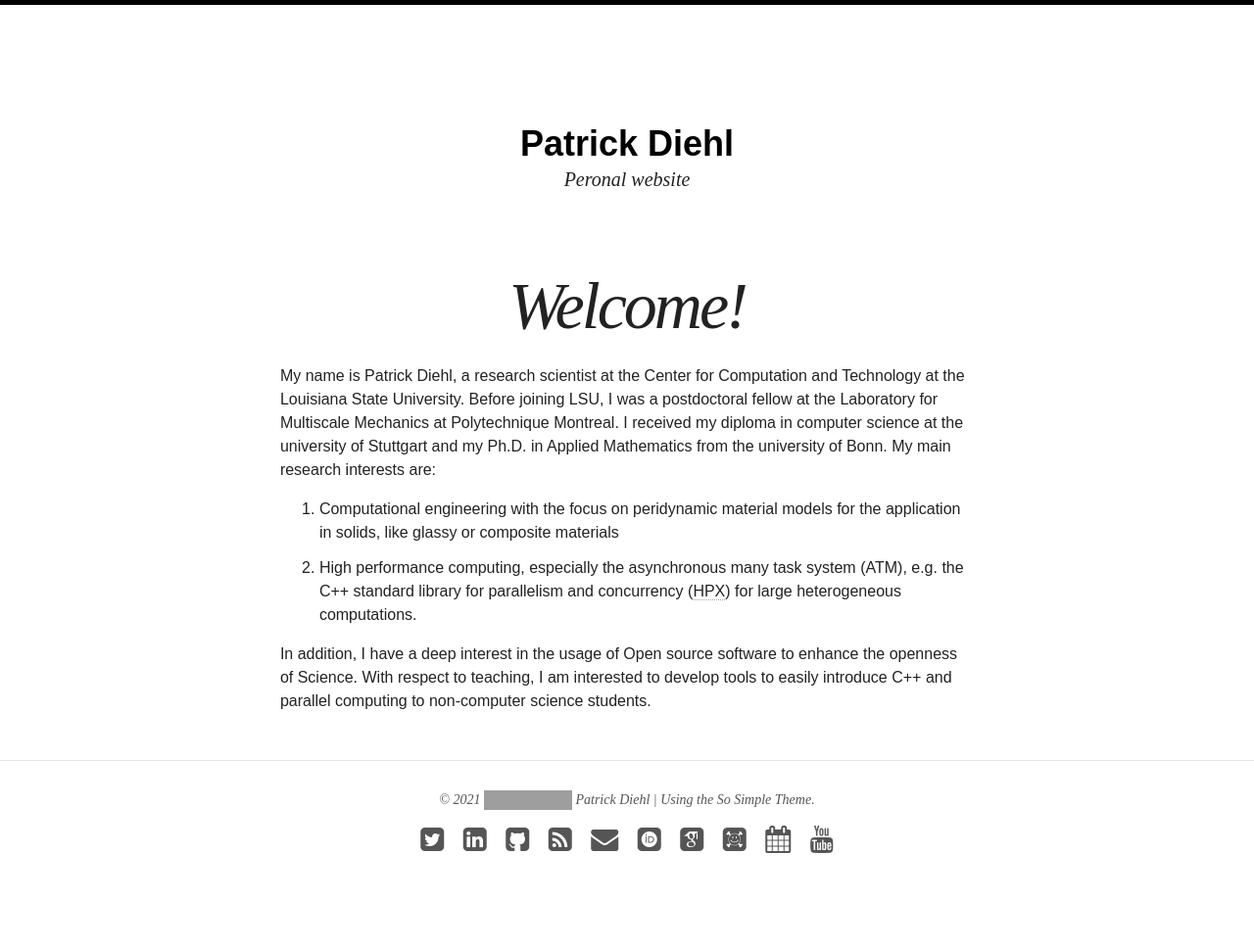
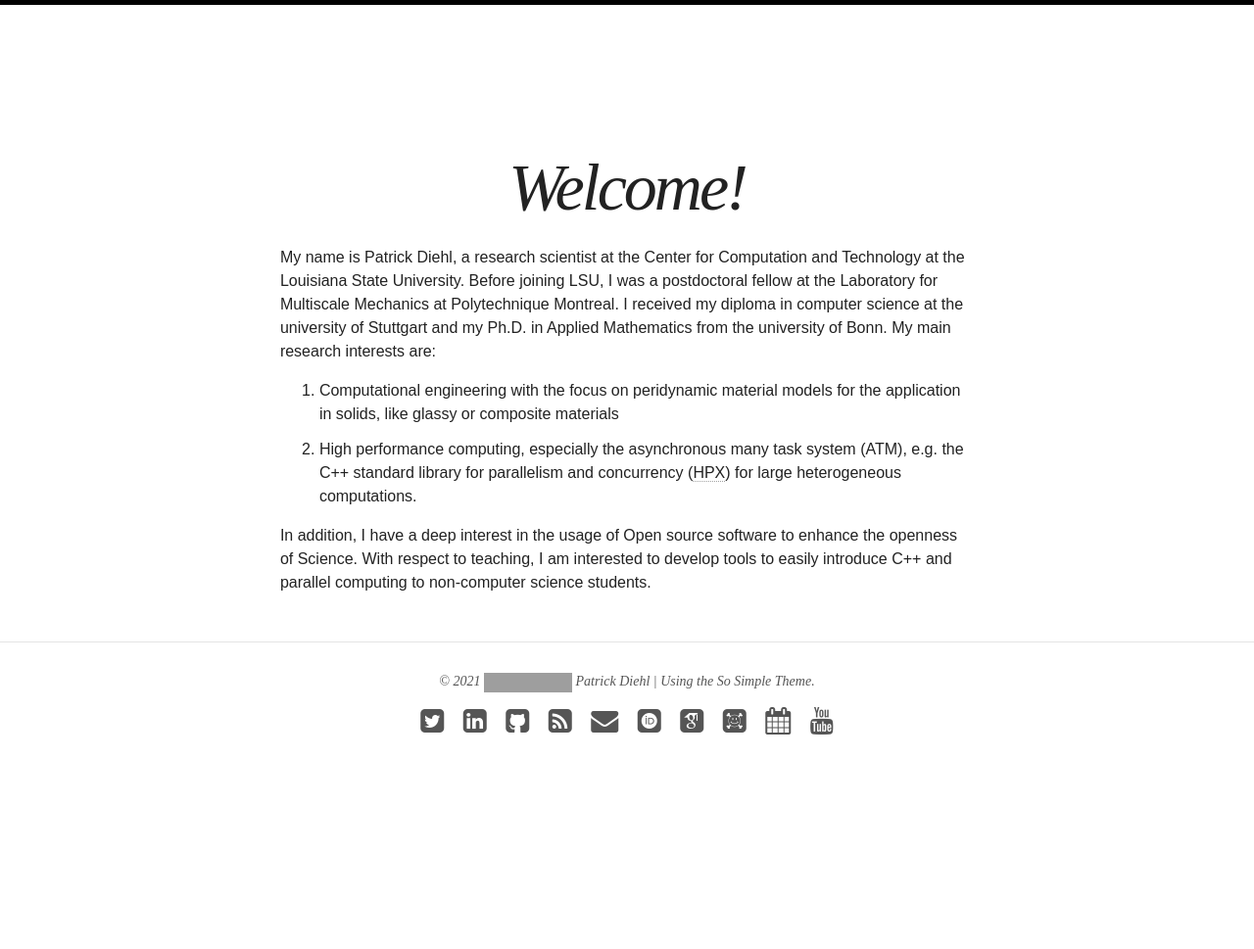
Before and after one commit to diehlpk/diehlpk.github.io, a Jekyll site: the page built from index.html, in a window 1280 px wide. Shown: the whole page at 98% size. Built offline with Jekyll 4.4.1, drawn with Linux system fonts in a browser that asks for light colours; nearby versions of some CDN libraries; some web fonts are replaced; after the commit the page ends 900 px from its top, so only the background shows below that; grey boxes are pictures that could not be loaded.

Commit message:
Remove header

```diff
--- a/_includes/navigation.html
+++ b/_includes/navigation.html
@@ -27,8 +27,6 @@
       {% if site.logo != null %}
   		<a href="{{ site.url }}/" class="site-logo" rel="home" title="{{ site.title }}"><img src="{{ site.url }}/images/{{ site.logo }}" width="200" height="200" alt="{{ site.title }} logo" class="animated fadeInDown"></a>
       {% endif %}
-      <h1 class="site-title animated fadeIn"><a href="{{ site.url }}/">{{ site.title }}</a></h1>
-		<h2 class="site-description animated fadeIn" itemprop="description">{{ site.description }}</h2>
 	</div>
 </header><!-- /.masthead -->{% endif %}
 
```
